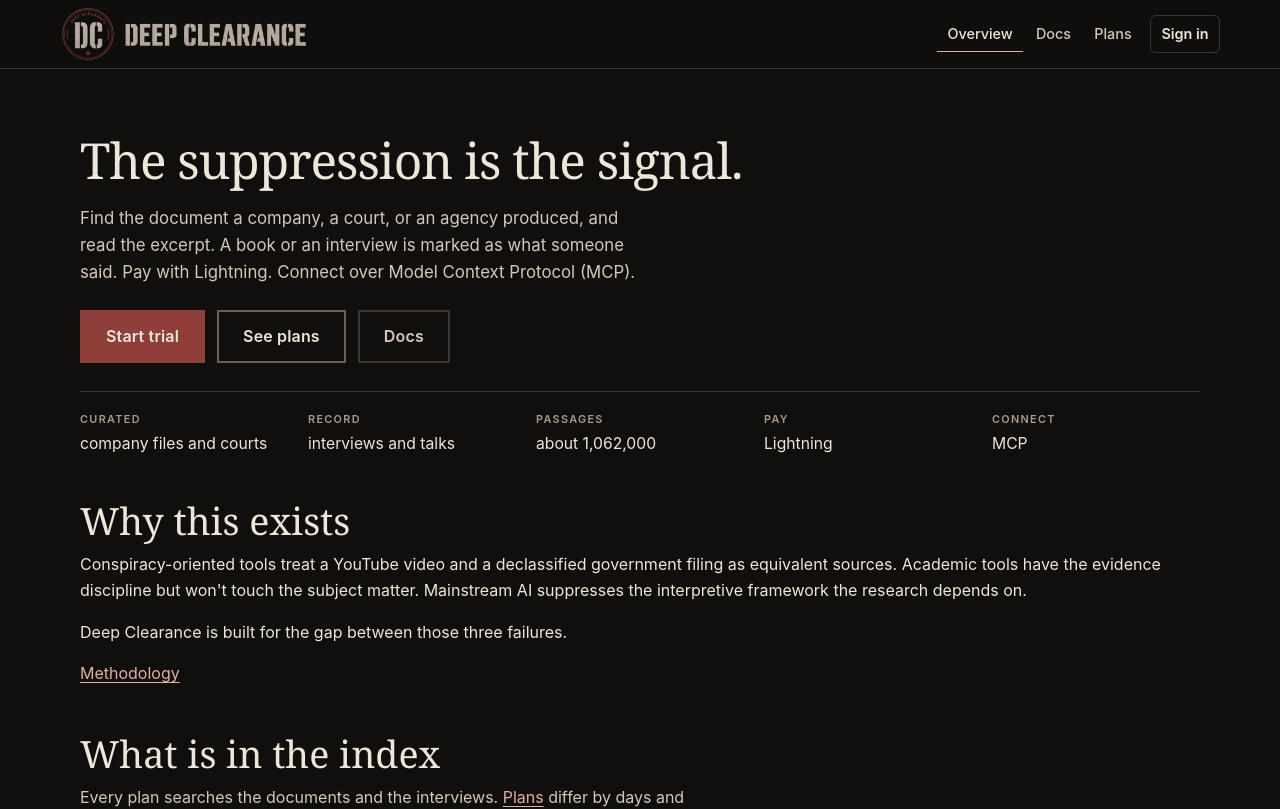
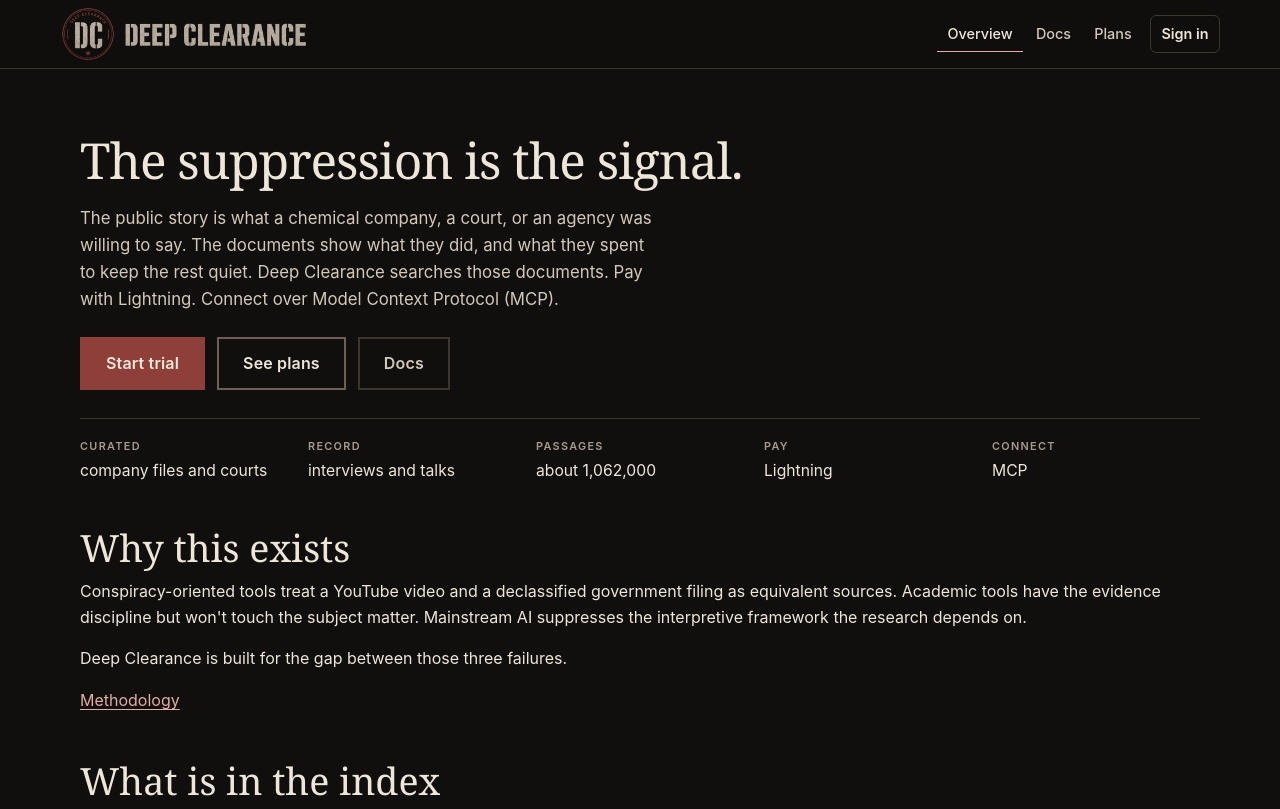
Before and after one commit to DeepClearance/deepclearance.com, a Next.js app: page / in a window 1280 px wide. Shown: the top 809 px of the page. Built offline with nearby package versions, Linux system fonts and the light colour scheme; no server answers.

Commit message:
Say who the documents are for, not how a model should read them.
The opening was a retrieval instruction. The research is what companies, courts, and agencies did when the public story stopped.

```diff
--- a/lib/pageMeta.js
+++ b/lib/pageMeta.js
@@ -2,13 +2,13 @@
 export const SITE_NAME = "Deep Clearance";
 export const DEFAULT_TITLE = "Deep Clearance";
 export const DEFAULT_DESCRIPTION =
-  "Find the document a company, a court, or an agency produced, and read the excerpt. A book or an interview is marked as what someone said.";
+  "The public story is what a chemical company, a court, or an agency was willing to say. The documents show what they did, and what they spent to keep the rest quiet.";
 export const OG_IMAGE = `${SITE_ORIGIN}/assets/og.png`;
 export const ORG_LOGO = `${SITE_ORIGIN}/assets/logo.png`;
 
 const PAGES = {
   "/": {
-    title: "Deep Clearance · company files, court records, released documents",
+    title: "Deep Clearance · the documents behind the public story",
     description: DEFAULT_DESCRIPTION,
   },
   "/docs": {
--- a/pages/index.js
+++ b/pages/index.js
@@ -31,9 +31,10 @@
         <div className="dc-hero__copy">
           <h1>The suppression is the signal.</h1>
           <p className="dc-hero__lede">
-            Find the document a company, a court, or an agency produced,
-            and read the excerpt. A book or an interview is marked as what
-            someone said. Pay with Lightning. Connect over Model Context
+            The public story is what a chemical company, a court, or an
+            agency was willing to say. The documents show what they did, and
+            what they spent to keep the rest quiet. Deep Clearance searches
+            those documents. Pay with Lightning. Connect over Model Context
             Protocol (MCP).
           </p>
           <div className="hero-ctas">
```
Also changed, not shown: public/llms.txt.
